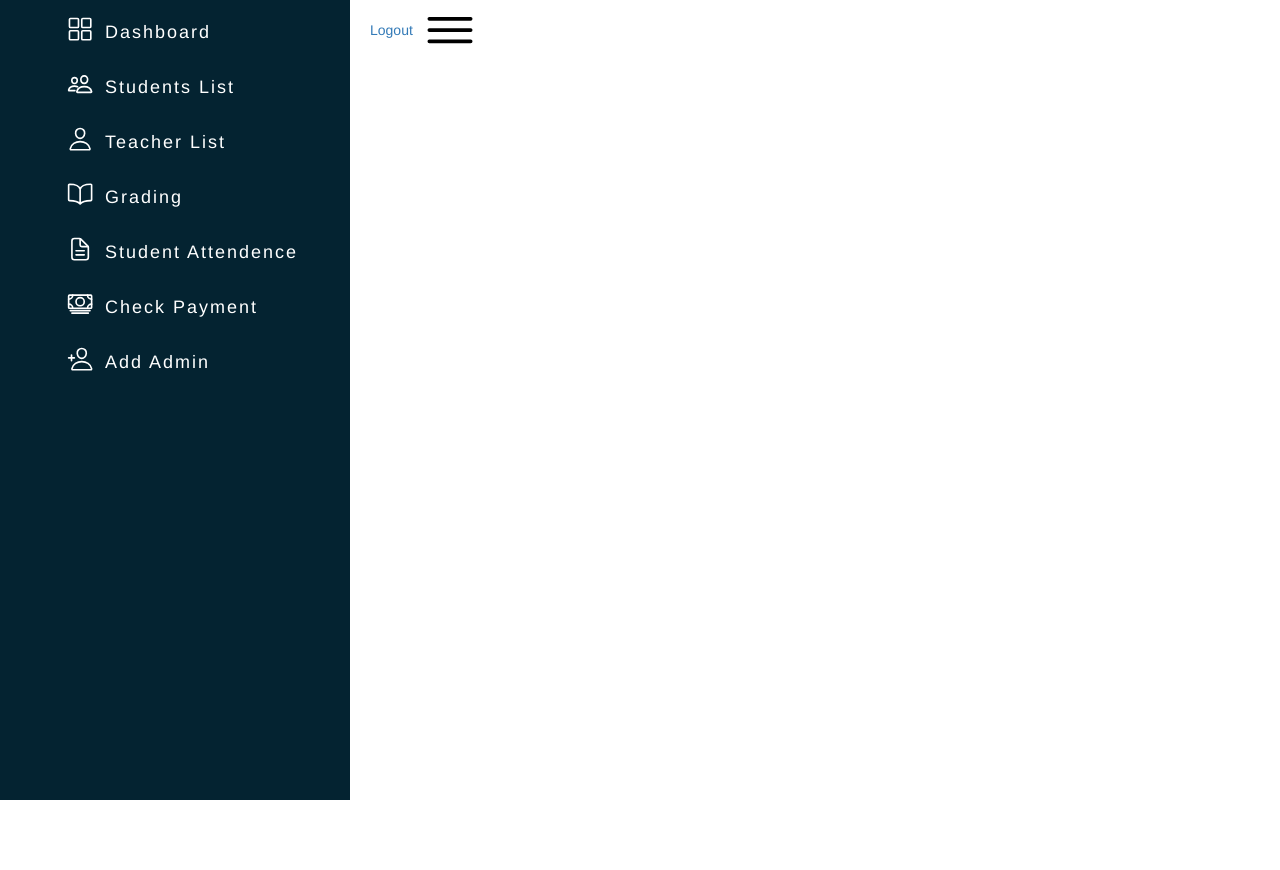
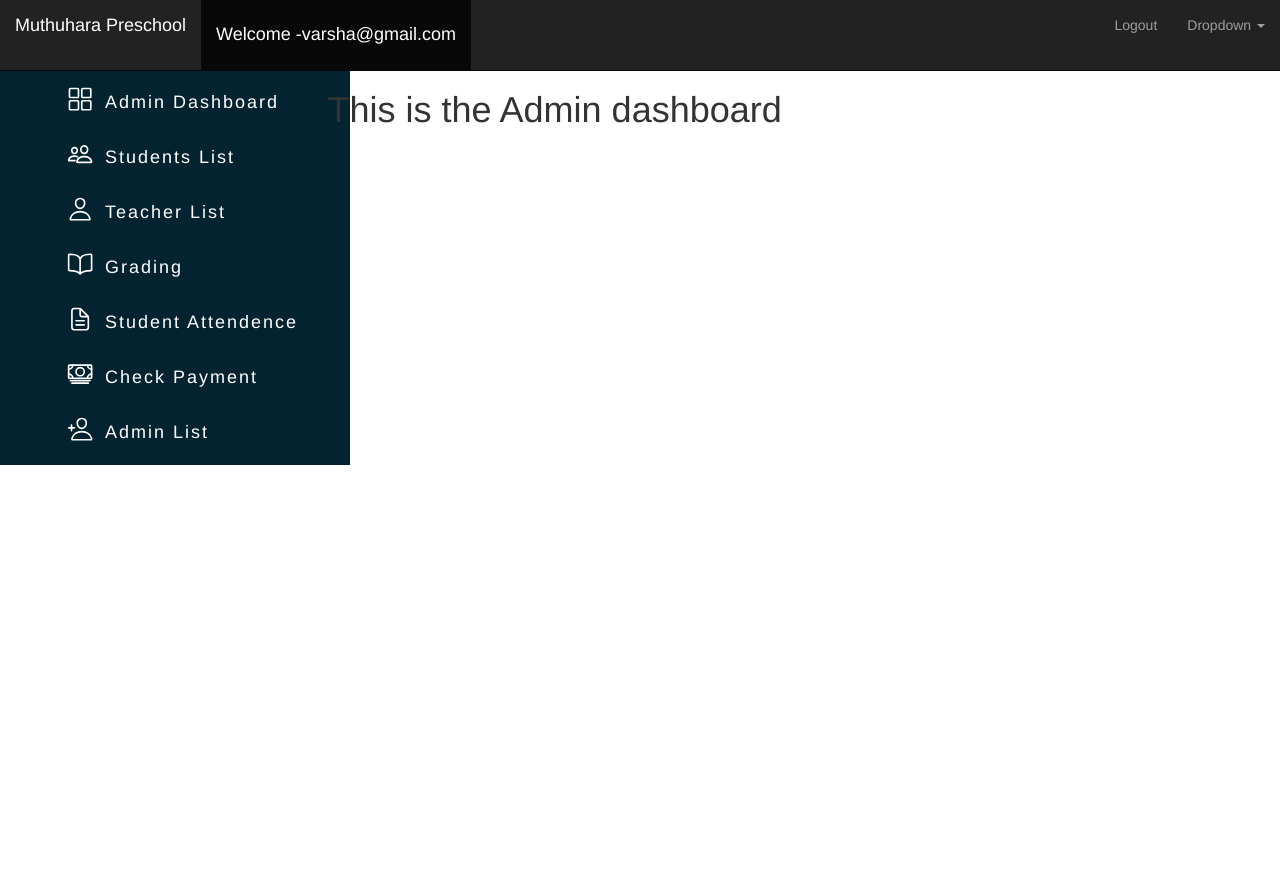
Before and after one commit to LakshikaSubhodani/muthuhara, a CodeIgniter app: page /database/index.php/admin/enter in a window 1280 px wide. Before the commit the page ends 800 px from the top, so only its background shows below. Run offline with CodeIgniter, Linux system fonts and the light colour scheme; a user stored in the database is signed in.

Commit message:
making admin dashboard

```diff
--- a/application/views/admin/dashboard.php
+++ b/application/views/admin/dashboard.php
@@ -1,121 +1,6 @@
-<!DOCTYPE html>
-<html lang="en">
-<head>
-    <meta charset="UTF-8">
-    <meta http-equiv="X-UA-Compatible" content="IE=edge">
-    <meta name="viewport" content="width=device-width, initial-scale=1.0">
-    <title>Muthuhara preschool</title>
-     <link rel="stylesheet" href="https://maxcdn.bootstrapcdn.com/bootstrap/3.3.7/css/bootstrap.min.css" integrity="sha384-BVYiiSIFeK1dGmJRAkycuHAHRg32OmUcww7on3RYdg4Va+PmSTsz/K68vbdEjh4u" crossorigin="anonymous">
-    <link rel="stylesheet" href="https://stackpath.bootstrapcdn.com/font-awesome/4.7.0/css/font-awesome.min.css">
-    <?php echo '<link rel="stylesheet" href="'.base_url($cssfile_name).'">'; ?>
-</head>
-<body>
-
-
-
-<div class="container">
-            <div class="adminMain">
-                   <div class="adminTopbar">
-                       <div class="adminToggle">
-                           <span class="adminToggleIcon">
-                                <ion-icon name="menu-outline"></ion-icon>
-                           </span>
-
-                       </div>
-
-                       <div>
-                       <?php //echo '<h2> Welcome -'.$this->session->userdata('username').'</h2>' ;
-                            echo '<a href="'.base_url().'Auth/logout">Logout</a>';?>
-                       </div>
-                       <!--user-admin-->
-                       <div class="admin-topbar-user">
-                           <span class="admin-topbar-user-icon">
-
-                           </span>
-                       </div>
-
+                   <div class="col-md-9">
+                        <h1>This is the Admin dashboard</h1>
                    </div>
 
-               </div>
-
-
-               <div class="Row">
-
-
-                           <div class="sidebarAdmin">
-                           <ul>
-                               <li>
-                                   <a href="/Dashboard">
-                                       <span class="icon">
-                                       <ion-icon name="grid-outline"></ion-icon>
-                                        </span>
-                                       <span class="text">Dashboard</span>
-                                   </a>
-                               </li>
-
-                           <li>
-                               <a href="/StudentList">
-                                   <span class="icon">
-                                   <ion-icon name="people-outline"></ion-icon>
-                                   </span>
-                                   <span class="text">Students List</span>
-                               </a>
-                           </li>
-
-                           <li>
-                               <a href="#">
-                                   <span class="icon">
-                                        <ion-icon name="person-outline"></ion-icon>
-                                   </span>
-                                   <span class="text">Teacher List</span>
-                               </a>
-                           </li>
-
-                           <li>
-                               <a href="#">
-                                   <span class="icon">
-                                        <ion-icon name="book-outline"></ion-icon>
-                                   </span>
-                                   <span class="text">Grading</span>
-                               </a>
-                           </li>
-
-                           <li>
-                               <a href="#">
-                                   <span class="icon">
-                                        <ion-icon name="document-text-outline"></ion-icon>
-                                   </span>
-                                   <span class="text">Student Attendence</span>
-                               </a>
-                           </li>
-
-                           <li>
-                               <a href="#">
-                                   <span class="icon">
-                                        <ion-icon name="cash-outline"></ion-icon>
-                                   </span>
-                                   <span class="text">Check Payment</span>
-                               </a>
-                           </li>
-
-                           <li>
-
-                           <li>
-                               <a href="/AddAdmin" target="_parent">
-                                   <span class="icon">
-                                   <ion-icon name="person-add-outline"></ion-icon>
-                                   </span>
-                                   <span class="text">Add Admin</span>
-                               </a>
-                           </li>
-
-                       </ul>
-                   </div>
-                   </div>
-                   </div>
-        <script type="module" src="https://unpkg.com/ionicons@5.5.2/dist/ionicons/ionicons.esm.js"></script>
-        <script nomodule src="https://unpkg.com/ionicons@5.5.2/dist/ionicons/ionicons.js"></script>
-        <script src="https://code.jquery.com/jquery-2.2.4.js" integrity="sha256-iT6Q9iMJYuQiMWNd9lDyBUStIq/8PuOW33aOqmvFpqI=" crossorigin="anonymous"></script>
-        <script src="https://maxcdn.bootstrapcdn.com/bootstrap/3.3.7/js/bootstrap.min.js" integrity="sha384-Tc5IQib027qvyjSMfHjOMaLkfuWVxZxUPnCJA7l2mCWNIpG9mGCD8wGNIcPD7Txa" crossorigin="anonymous"></script>
-    </body>
-</html>
+             </div>
+</div>
--- a/application/views/templates/admin_footer.php
+++ b/application/views/templates/admin_footer.php
@@ -0,0 +1,6 @@
+       <script type="module" src="https://unpkg.com/ionicons@5.5.2/dist/ionicons/ionicons.esm.js"></script>
+        <script nomodule src="https://unpkg.com/ionicons@5.5.2/dist/ionicons/ionicons.js"></script>
+        <script src="https://code.jquery.com/jquery-2.2.4.js" integrity="sha256-iT6Q9iMJYuQiMWNd9lDyBUStIq/8PuOW33aOqmvFpqI=" crossorigin="anonymous"></script>
+        <script src="https://maxcdn.bootstrapcdn.com/bootstrap/3.3.7/js/bootstrap.min.js" integrity="sha384-Tc5IQib027qvyjSMfHjOMaLkfuWVxZxUPnCJA7l2mCWNIpG9mGCD8wGNIcPD7Txa" crossorigin="anonymous"></script>
+    </body>
+</html>
--- a/application/views/templates/admin_header.php
+++ b/application/views/templates/admin_header.php
@@ -0,0 +1,12 @@
+<!DOCTYPE html>
+<html lang="en">
+<head>
+    <meta charset="UTF-8">
+    <meta http-equiv="X-UA-Compatible" content="IE=edge">
+    <meta name="viewport" content="width=device-width, initial-scale=1.0">
+    <title>Muthuhara preschool</title>
+     <link rel="stylesheet" href="https://maxcdn.bootstrapcdn.com/bootstrap/3.3.7/css/bootstrap.min.css" integrity="sha384-BVYiiSIFeK1dGmJRAkycuHAHRg32OmUcww7on3RYdg4Va+PmSTsz/K68vbdEjh4u" crossorigin="anonymous">
+    <link rel="stylesheet" href="https://stackpath.bootstrapcdn.com/font-awesome/4.7.0/css/font-awesome.min.css">
+    <?php echo '<link rel="stylesheet" href="'.base_url($cssfile_name).'">'; ?>
+</head>
+<body>
--- a/application/views/templates/admin_navbar.php
+++ b/application/views/templates/admin_navbar.php
@@ -0,0 +1,113 @@
+<div>
+<nav class="navbar navbar-inverse navbar-fixed-top" style="margin:0px;  border-radius: 0;" >
+  <div class="container-fluid">
+    <!-- Brand and toggle get grouped for better mobile display -->
+    <div class="navbar-header">
+      <button type="button" class="navbar-toggle collapsed" data-toggle="collapse" data-target="#bs-example-navbar-collapse-1" aria-expanded="false">
+        <span class="sr-only">Toggle navigation</span>
+        <span class="icon-bar"></span>
+        <span class="icon-bar"></span>
+        <span class="icon-bar"></span>
+      </button>
+      <a class="navbar-brand" href="enter">Muthuhara Preschool</a>
+    </div>
+
+    <!-- Collect the nav links, forms, and other content for toggling -->
+    <div class="collapse navbar-collapse" id="bs-example-navbar-collapse-1">
+      <ul class="nav navbar-nav">
+        <li class="active"><a href="enter"><?php echo '<h4> Welcome -'.$this->session->userdata('username').'</h4>' ;?><span class="sr-only">(current)</span></a></li>
+      </ul>
+
+      <ul class="nav navbar-nav navbar-right">
+        <li><?php echo '<a href="'.base_url().'Auth/logout">Logout</a>'; ?></li>
+        <li class="dropdown">
+          <a href="#" class="dropdown-toggle" data-toggle="dropdown" role="button" aria-haspopup="true" aria-expanded="false">Dropdown <span class="caret"></span></a>
+          <ul class="dropdown-menu">
+            <li><a href="#">Action</a></li>
+            <li><a href="#">Another action</a></li>
+            <li><a href="#">Something else here</a></li>
+            <li role="separator" class="divider"></li>
+            <li><a href="#">Separated link</a></li>
+          </ul>
+        </li>
+      </ul>
+    </div><!-- /.navbar-collapse -->
+  </div><!-- /.container-fluid -->
+</nav>
+</div>
+
+<!-- side bar -->
+<div class="container" style="margin-top:70px;">
+            <div class="row">
+                   <div class="col-md-3">
+
+                           <div class="sidebarAdmin">
+                           <ul>
+                               <li>
+                                   <a href="enter">
+                                       <span class="icon">
+                                       <ion-icon name="grid-outline"></ion-icon>
+                                        </span>
+                                       <span class="text">Admin Dashboard</span>
+                                   </a>
+                               </li>
+
+                           <li>
+                               <a href="/StudentList">
+                                   <span class="icon">
+                                   <ion-icon name="people-outline"></ion-icon>
+                                   </span>
+                                   <span class="text">Students List</span>
+                               </a>
+                           </li>
+
+                           <li>
+                               <a href="#">
+                                   <span class="icon">
+                                        <ion-icon name="person-outline"></ion-icon>
+                                   </span>
+                                   <span class="text">Teacher List</span>
+                               </a>
+                           </li>
+
+                           <li>
+                               <a href="#">
+                                   <span class="icon">
+                                        <ion-icon name="book-outline"></ion-icon>
+                                   </span>
+                                   <span class="text">Grading</span>
+                               </a>
+                           </li>
+
+                           <li>
+                               <a href="#">
+                                   <span class="icon">
+                                        <ion-icon name="document-text-outline"></ion-icon>
+                                   </span>
+                                   <span class="text">Student Attendence</span>
+                               </a>
+                           </li>
+
+                           <li>
+                               <a href="#">
+                                   <span class="icon">
+                                        <ion-icon name="cash-outline"></ion-icon>
+                                   </span>
+                                   <span class="text">Check Payment</span>
+                               </a>
+                           </li>
+
+                           <li>
+
+                           <li>
+                               <a href="/AddAdmin" target="_parent">
+                                   <span class="icon">
+                                   <ion-icon name="person-add-outline"></ion-icon>
+                                   </span>
+                                   <span class="text">Admin List</span>
+                               </a>
+                           </li>
+
+                       </ul>
+                   </div>
+                   </div>
--- a/assests/css/admin/dashboard.css
+++ b/assests/css/admin/dashboard.css
@@ -1,3 +1,5 @@
+
+
 .container{
     box-sizing: border-box;
     min-height:100vh;
@@ -9,7 +11,8 @@
 }
 
 .sidebarAdmin{
-    position:fixed;
+    position:relative;
+    margin-top: 0;
     left:0;
     width:350px;
     height:100%;
@@ -21,7 +24,7 @@
 }
 
 .sidebarAdmin ul{
-    position:absolute;
+    position:relative;
     top:0;
     left:0;
     width:100%;
```
